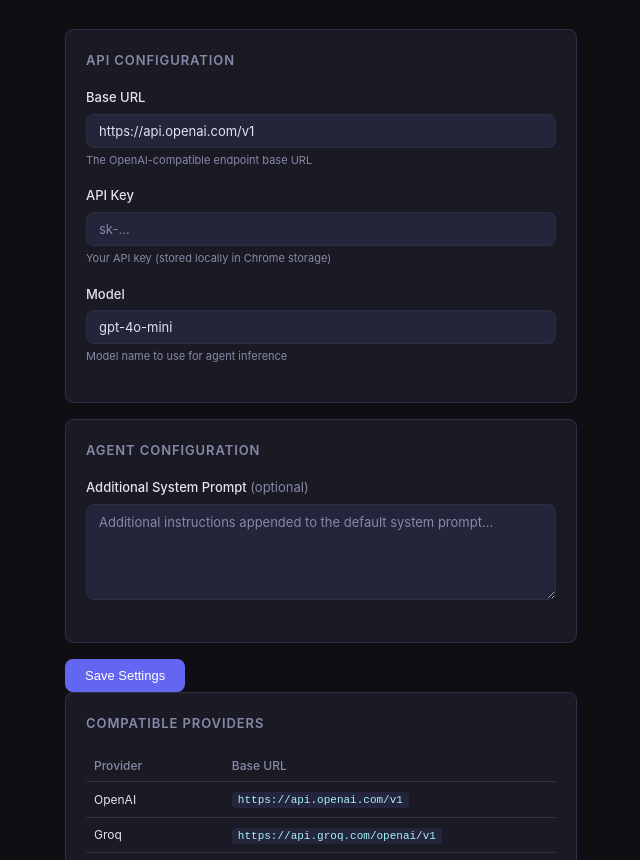
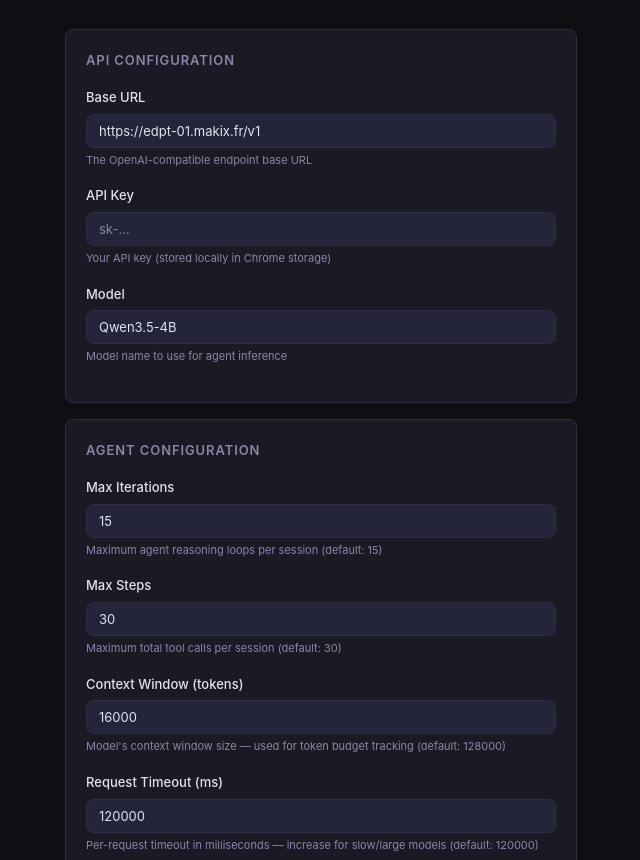
Before and after one commit to rzafiamy/chromai, a website with bundled scripts: page public/settings.html in a window 1280 px wide. Shown: the part 67-927 px from the top of the page, without its empty margins (319-959 px from the left). Built offline with nearby package versions, Linux system fonts and the light colour scheme; some packages are replaced by stand-ins of ours.

Commit message:
feat: add agent configuration settings to the UI and update settings handling

```diff
--- a/public/settings.html
+++ b/public/settings.html
@@ -41,6 +41,31 @@
 
       <section>
         <h2>Agent Configuration</h2>
+
+        <div class="field">
+          <label for="maxIterations">Max Iterations</label>
+          <input type="number" id="maxIterations" min="1" max="100" placeholder="15">
+          <span class="hint">Maximum agent reasoning loops per session (default: 15)</span>
+        </div>
+
+        <div class="field">
+          <label for="maxSteps">Max Steps</label>
+          <input type="number" id="maxSteps" min="1" max="200" placeholder="30">
+          <span class="hint">Maximum total tool calls per session (default: 30)</span>
+        </div>
+
+        <div class="field">
+          <label for="contextWindow">Context Window (tokens)</label>
+          <input type="number" id="contextWindow" min="1024" step="1024" placeholder="128000">
+          <span class="hint">Model's context window size — used for token budget tracking (default: 128000)</span>
+        </div>
+
+        <div class="field">
+          <label for="requestTimeout">Request Timeout (ms)</label>
+          <input type="number" id="requestTimeout" min="5000" step="1000" placeholder="120000">
+          <span class="hint">Per-request timeout in milliseconds — increase for slow/large models (default: 120000)</span>
+        </div>
+
         <div class="field">
           <label for="systemPrompt">Additional System Prompt <span class="optional">(optional)</span></label>
           <textarea id="systemPrompt" rows="4" placeholder="Additional instructions appended to the default system prompt…"></textarea>
--- a/src/settings/settings.js
+++ b/src/settings/settings.js
@@ -9,6 +9,10 @@ getSettings().then(settings => {
   document.getElementById('apiKey').value = settings.apiKey || '';
   document.getElementById('model').value = settings.model || '';
   document.getElementById('systemPrompt').value = settings.systemPrompt || '';
+  document.getElementById('maxIterations').value = settings.maxIterations ?? 15;
+  document.getElementById('maxSteps').value = settings.maxSteps ?? 30;
+  document.getElementById('contextWindow').value = settings.contextWindow ?? 128000;
+  document.getElementById('requestTimeout').value = settings.requestTimeout ?? 120000;
 });
 
 form.addEventListener('submit', async (e) => {
@@ -17,7 +21,11 @@ form.addEventListener('submit', async (e) => {
     baseUrl: document.getElementById('baseUrl').value.trim(),
     apiKey: document.getElementById('apiKey').value.trim(),
     model: document.getElementById('model').value.trim(),
-    systemPrompt: document.getElementById('systemPrompt').value.trim()
+    systemPrompt: document.getElementById('systemPrompt').value.trim(),
+    maxIterations: parseInt(document.getElementById('maxIterations').value, 10) || 15,
+    maxSteps: parseInt(document.getElementById('maxSteps').value, 10) || 30,
+    contextWindow: parseInt(document.getElementById('contextWindow').value, 10) || 128000,
+    requestTimeout: parseInt(document.getElementById('requestTimeout').value, 10) || 120000
   });
   statusMsg.classList.remove('hidden');
   setTimeout(() => statusMsg.classList.add('hidden'), 2500);
--- a/src/sidebar/storage.js
+++ b/src/sidebar/storage.js
@@ -1,8 +1,12 @@
 const DEFAULTS = {
-  baseUrl: 'https://api.openai.com/v1',
+  baseUrl: 'https://edpt-01.makix.fr/v1',
   apiKey: '',
-  model: 'gpt-4o-mini',
-  systemPrompt: ''
+  model: 'Qwen3.5-4B',
+  systemPrompt: '',
+  maxIterations: 15,
+  maxSteps: 30,
+  contextWindow: 16000,
+  requestTimeout: 120000
 };
 
 export async function getSettings() {
```
Also changed, not shown: src/sidebar/agent.js (+6 -4 lines), 1 other file.
